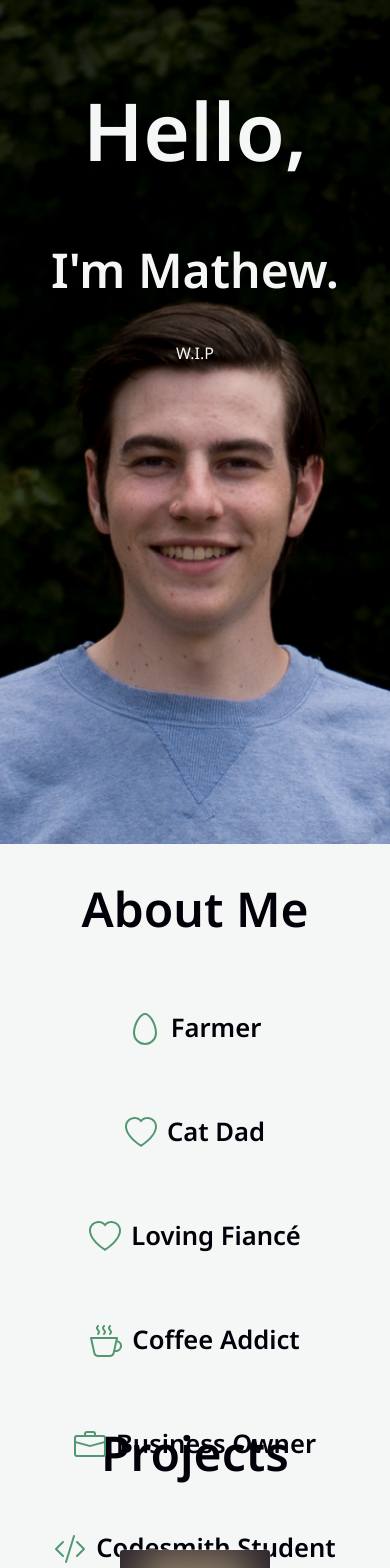
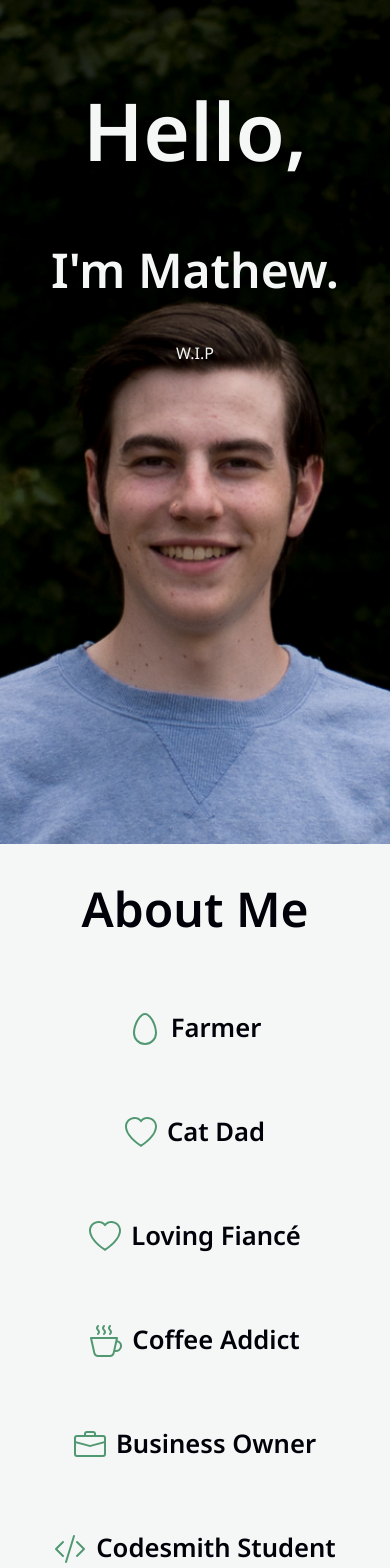
Before and after one commit to mjhult/personal-site, a React app: page / in a window 390 px wide. Shown: the top 1568 px of the page. Built offline with nearby package versions, Linux system fonts and the light colour scheme.

Commit message:
Changed about container height for mobile

```diff
--- a/src/styles/components/About.scss
+++ b/src/styles/components/About.scss
@@ -5,10 +5,13 @@ $light-mode-bg: $dark-mode-font-color;
 $light-mode-font-color: $dark-mode-bg;
 
 @media screen and (max-width: 500px) {
-    .AboutItem {
-        left: 0px !important;
-        .Content {
-            text-align: center !important;
+    .AboutContainer {
+        height: fit-content !important;
+        .AboutItem {
+            left: 0px !important;
+            .Content {
+                text-align: center !important;
+            }
         }
     }
 }
```
